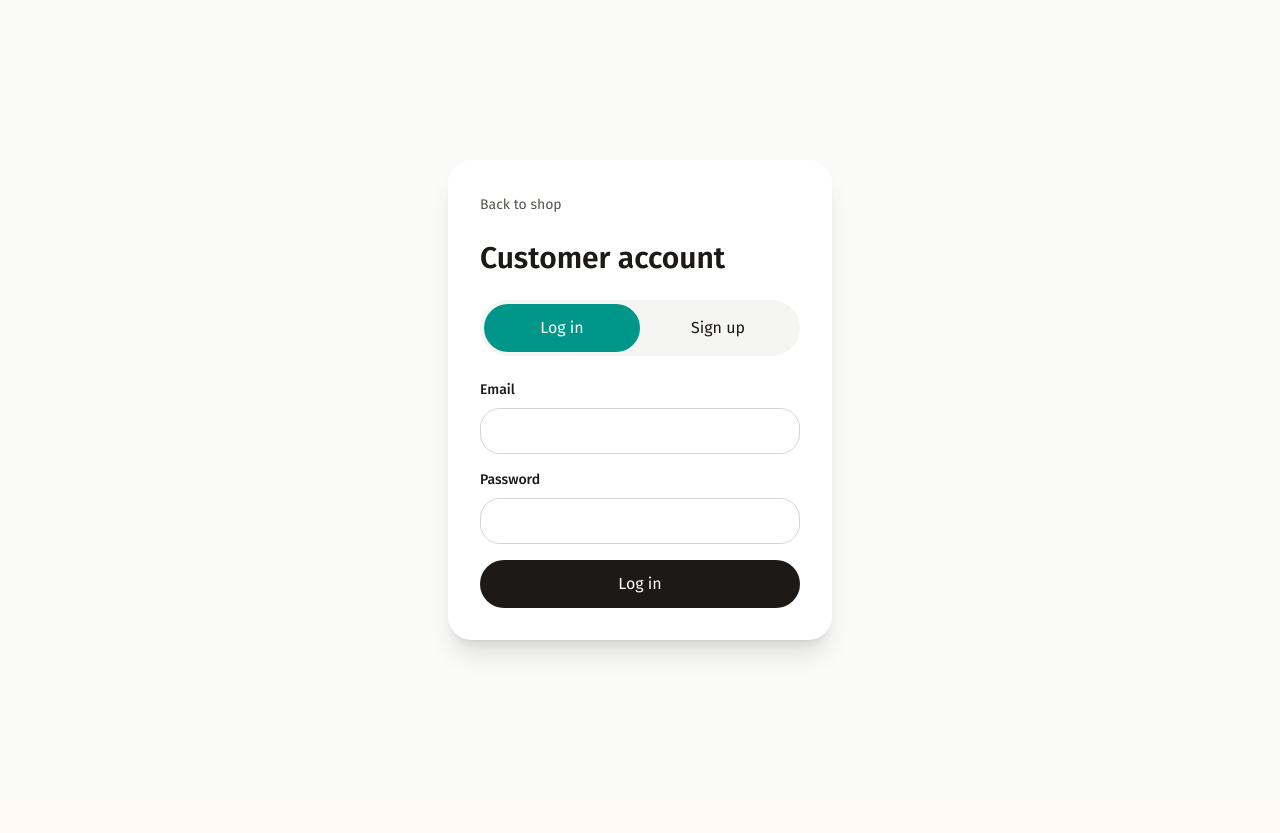
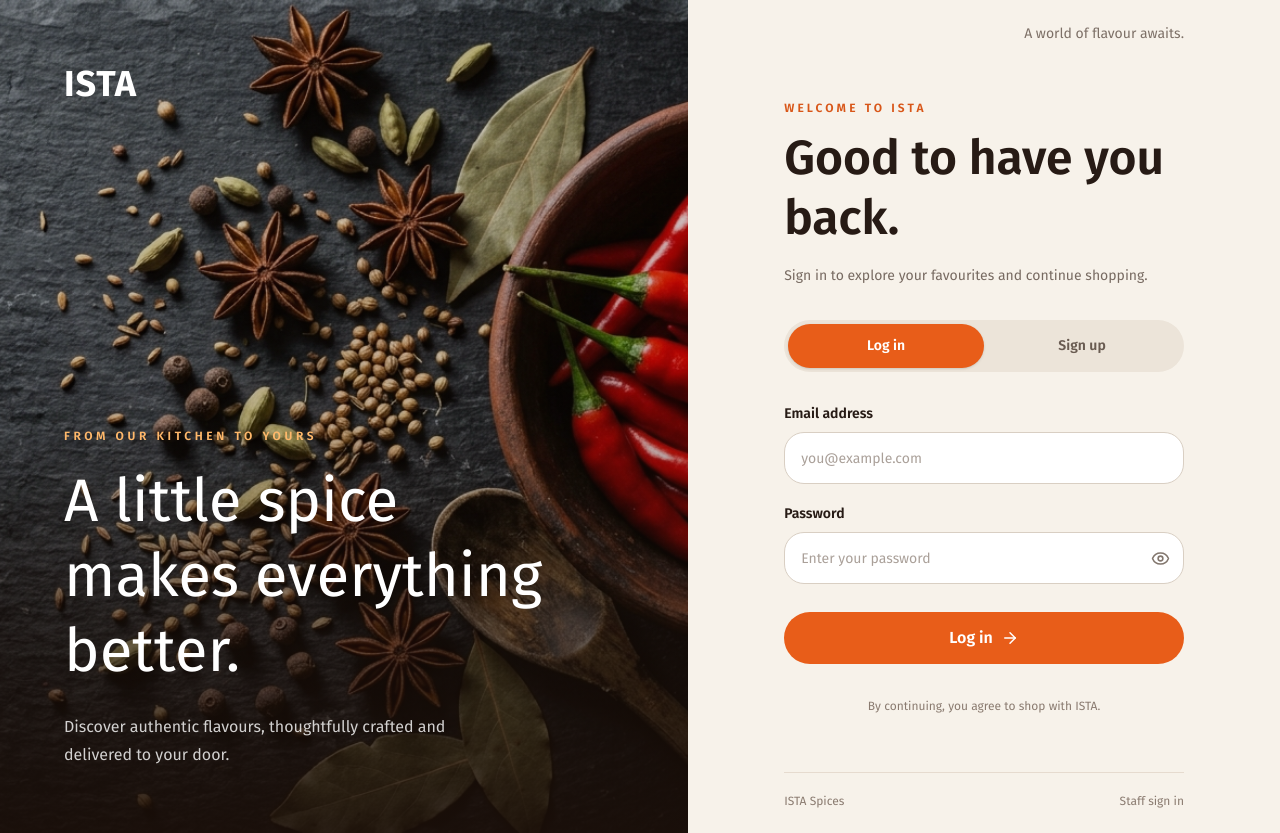
Before and after one commit to creativecrewhub1/ista-spices, a React (Vite) app in the folder frontend/: page /shop/login in a window 1280 px wide. Before the commit the page ends 800 px from the top, so only its background shows below. Built offline with nearby package versions, Linux system fonts and the light colour scheme; no server answers; a web font is replaced by a local one.

Commit message:
Add branded customer login gate for storefront

```diff
--- a/frontend/src/auth/RequireSession.tsx
+++ b/frontend/src/auth/RequireSession.tsx
@@ -4,7 +4,7 @@ import { LoadingState } from '@/components/common/QueryState'
 
 /** Gates a page behind "must be signed in" — any role. Unlike ProtectedRoute, no admin requirement. */
 export function RequireSession() {
-  const { session, loading } = useAuth()
+  const { session, role, loading } = useAuth()
   const location = useLocation()
 
   if (loading) {
@@ -15,7 +15,7 @@ export function RequireSession() {
     )
   }
 
-  if (!session) {
+  if (!session || role !== 'customer') {
     return <Navigate to="/shop/login" state={{ from: location.pathname }} replace />
   }
 
--- a/frontend/src/components/shop/SpicestHeader.tsx
+++ b/frontend/src/components/shop/SpicestHeader.tsx
@@ -148,7 +148,7 @@ export function SpicestHeader() {
             </div>
           ) : (
             <div className="flex items-center space-x-2">
-              <Link to="/login">
+              <Link to="/shop/login">
                 <Button
                   variant="outline"
                   size="sm"
@@ -157,7 +157,7 @@ export function SpicestHeader() {
                   Login
                 </Button>
               </Link>
-              <Link to="/login">
+              <Link to="/shop/login?mode=signup">
                 <Button
                   size="sm"
                   className="rounded-full bg-[#E85D19] hover:bg-[#d24e0f] text-white px-4 sm:px-5 py-1.5 text-xs sm:text-sm font-medium shadow-sm transition-all"
--- a/frontend/src/pages/shop/CustomerLoginPage.tsx
+++ b/frontend/src/pages/shop/CustomerLoginPage.tsx
@@ -1,19 +1,25 @@
 import { useState, type FormEvent } from 'react'
-import { Navigate, Link } from 'react-router-dom'
+import { Link, Navigate, useLocation, useSearchParams } from 'react-router-dom'
+import { ArrowRight, Eye, EyeOff } from 'lucide-react'
 import { useAuth } from '@/auth/AuthProvider'
 import { supabaseAuth } from '@/lib/supabaseAuthClient'
+import { api } from '@/lib/apiClient'
 
 export function CustomerLoginPage() {
   const { session, role, loading } = useAuth()
-  const [mode, setMode] = useState<'login' | 'signup'>('login')
+  const location = useLocation()
+  const [params] = useSearchParams()
+  const [mode, setMode] = useState<'login' | 'signup'>(params.get('mode') === 'signup' ? 'signup' : 'login')
   const [email, setEmail] = useState('')
   const [password, setPassword] = useState('')
+  const [visible, setVisible] = useState(false)
   const [message, setMessage] = useState('')
   const [busy, setBusy] = useState(false)
 
-  if (!loading && session && role === 'customer') return <Navigate to="/shop" replace />
+  const from = (location.state as { from?: string } | null)?.from
+  if (!loading && session && role === 'customer') return <Navigate to={from?.startsWith('/shop/') ? from : '/shop'} replace />
 
-  async function submit(event: FormEvent) {
+  async function submit(event: FormEvent<HTMLFormElement>) {
     event.preventDefault()
     setMessage('')
     setBusy(true)
@@ -21,41 +27,63 @@ export function CustomerLoginPage() {
       if (mode === 'signup') {
         const { data, error } = await supabaseAuth.auth.signUp({ email, password, options: { emailRedirectTo: `${window.location.origin}/shop` } })
         if (error) throw error
-        setMessage(data.session ? 'Account created. Opening the shop...' : 'Check your email to confirm your account, then log in.')
+        setMessage(data.session ? 'Welcome to ISTA. Opening the shop...' : 'Check your inbox to confirm your email, then log in.')
       } else {
-        const { data, error } = await supabaseAuth.auth.signInWithPassword({ email, password })
+        const { error } = await supabaseAuth.auth.signInWithPassword({ email, password })
         if (error) throw error
-        const response = await fetch(`${import.meta.env.VITE_SUPABASE_URL}/functions/v1/api/auth/whoami`, {
-          headers: { Authorization: `Bearer ${data.session.access_token}`, apikey: import.meta.env.VITE_SUPABASE_ANON_KEY },
-        })
-        const profile = response.ok ? await response.json() : null
-        if (profile?.role !== 'customer') {
+        const profile = await api.get<{ role: string }>('/auth/whoami')
+        if (profile.role !== 'customer') {
           await supabaseAuth.auth.signOut()
-          throw new Error('This page is for customer accounts only.')
+          throw new Error('This login is for customer accounts only.')
         }
       }
     } catch (error) {
-      setMessage(error instanceof Error ? error.message : 'Unable to continue. Try again.')
+      setMessage(error instanceof Error ? error.message : 'Unable to continue. Please try again.')
     } finally {
       setBusy(false)
     }
   }
 
   return (
-    <main className="flex min-h-svh items-center justify-center bg-stone-50 p-4 text-stone-900">
-      <section className="w-full max-w-sm rounded-3xl bg-white p-8 shadow-xl" aria-label="Customer account">
-        <Link to="/shop" className="text-sm text-stone-600">Back to shop</Link>
-        <h1 className="mt-6 text-3xl font-semibold">Customer account</h1>
-        <div className="mt-6 grid grid-cols-2 rounded-full bg-stone-100 p-1" aria-label="Account mode">
-          <button type="button" aria-pressed={mode === 'login'} onClick={() => setMode('login')} className={`rounded-full p-3 ${mode === 'login' ? 'bg-teal-600 text-white' : ''}`}>Log in</button>
-          <button type="button" aria-pressed={mode === 'signup'} onClick={() => setMode('signup')} className={`rounded-full p-3 ${mode === 'signup' ? 'bg-teal-600 text-white' : ''}`}>Sign up</button>
+    <main className="grid min-h-svh bg-[#f7f2ea] text-[#271b15] lg:grid-cols-[minmax(0,1fr)_minmax(450px,0.86fr)]">
+      <section className="relative hidden min-h-svh overflow-hidden bg-[#23160f] lg:block" aria-label="ISTA spices">
+        <img src="/images/spicest/hero_desi_masale_bg.jpg" alt="" className="absolute inset-0 h-full w-full object-cover" />
+        <div className="absolute inset-0 bg-gradient-to-t from-[#1b0f09]/90 via-[#1b0f09]/25 to-[#1b0f09]/20" />
+        <div className="relative flex h-full flex-col justify-between p-12 xl:p-16">
+          <span className="font-display text-4xl font-bold tracking-wide text-white">ISTA</span>
+          <div className="max-w-lg text-white">
+            <p className="mb-5 text-xs font-semibold uppercase tracking-[0.3em] text-orange-300">From our kitchen to yours</p>
+            <h2 className="font-display text-5xl leading-tight xl:text-6xl">A little spice makes everything better.</h2>
+            <p className="mt-6 max-w-md text-base leading-7 text-white/80">Discover authentic flavours, thoughtfully crafted and delivered to your door.</p>
+          </div>
         </div>
-        <form onSubmit={submit} className="mt-6 grid gap-4">
-          <label className="grid gap-2 text-sm font-medium">Email<input type="email" required autoComplete="email" value={email} onChange={event => setEmail(event.target.value)} className="rounded-xl border border-stone-300 p-3" /></label>
-          <label className="grid gap-2 text-sm font-medium">Password<input type="password" required minLength={6} autoComplete={mode === 'signup' ? 'new-password' : 'current-password'} value={password} onChange={event => setPassword(event.target.value)} className="rounded-xl border border-stone-300 p-3" /></label>
-          <button disabled={busy} className="rounded-full bg-stone-900 p-3 text-white disabled:opacity-50">{busy ? 'Please wait...' : mode === 'login' ? 'Log in' : 'Create customer account'}</button>
-          {message && <p role="status" className="text-sm">{message}</p>}
-        </form>
+      </section>
+      <section className="flex min-h-svh flex-col px-5 py-6 sm:px-12 lg:px-14 xl:px-24">
+        <header className="flex items-center justify-between gap-4">
+          <span className="font-display text-3xl font-bold tracking-wide text-[#e85d19] lg:hidden">ISTA</span>
+          <span className="hidden lg:block" />
+          <span className="text-sm text-[#7d7067]">A world of flavour awaits.</span>
+        </header>
+        <div className="mx-auto flex w-full max-w-[420px] flex-1 flex-col justify-center py-14">
+          <div className="mb-8">
+            <p className="mb-3 text-xs font-semibold uppercase tracking-[0.26em] text-[#d85618]">Welcome to ISTA</p>
+            <h1 className="font-display text-4xl font-semibold leading-tight sm:text-5xl">{mode === 'login' ? 'Good to have you back.' : 'Join the table.'}</h1>
+            <p className="mt-4 text-sm leading-6 text-[#776a61]">{mode === 'login' ? 'Sign in to explore your favourites and continue shopping.' : 'Create your customer account and start exploring.'}</p>
+          </div>
+          <div className="mb-8 grid grid-cols-2 rounded-full bg-[#ece4d9] p-1" aria-label="Account mode">
+            {(['login', 'signup'] as const).map(value => (
+              <button key={value} type="button" aria-pressed={mode === value} onClick={() => { setMode(value); setMessage('') }} className={`min-h-11 rounded-full text-sm font-semibold transition-colors focus-visible:outline-2 focus-visible:outline-offset-2 focus-visible:outline-[#e85d19] ${mode === value ? 'bg-[#e85d19] text-white shadow-sm' : 'text-[#695b51] hover:text-[#271b15]'}`}>{value === 'login' ? 'Log in' : 'Sign up'}</button>
+            ))}
+          </div>
+          <form onSubmit={submit} className="grid gap-5">
+            <label className="grid gap-2 text-sm font-semibold">Email address<input type="email" required autoComplete="email" placeholder="you@example.com" value={email} onChange={event => setEmail(event.target.value)} className="h-13 rounded-xl border border-[#d9cfc3] bg-white px-4 font-normal outline-none transition-colors placeholder:text-[#aaa099] focus:border-[#e85d19] focus:ring-2 focus:ring-[#e85d19]/15" /></label>
+            <label className="grid gap-2 text-sm font-semibold">Password<span className="relative block"><input type={visible ? 'text' : 'password'} required minLength={6} autoComplete={mode === 'signup' ? 'new-password' : 'current-password'} placeholder="Enter your password" value={password} onChange={event => setPassword(event.target.value)} className="h-13 w-full rounded-xl border border-[#d9cfc3] bg-white px-4 pr-12 font-normal outline-none transition-colors placeholder:text-[#aaa099] focus:border-[#e85d19] focus:ring-2 focus:ring-[#e85d19]/15" /><button type="button" onClick={() => setVisible(!visible)} aria-label={visible ? 'Hide password' : 'Show password'} className="absolute inset-y-0 right-0 flex w-12 items-center justify-center text-[#82766d] hover:text-[#e85d19]">{visible ? <EyeOff size={19} /> : <Eye size={19} />}</button></span></label>
+            <button disabled={busy} className="mt-2 flex h-13 items-center justify-center gap-2 rounded-full bg-[#e85d19] px-6 font-semibold text-white transition-colors hover:bg-[#cb4c11] focus-visible:outline-2 focus-visible:outline-offset-2 focus-visible:outline-[#e85d19] disabled:opacity-60">{busy ? 'Please wait...' : mode === 'login' ? 'Log in' : 'Create account'} {!busy && <ArrowRight size={18} aria-hidden="true" />}</button>
+            {message && <p role="status" className="text-sm text-[#a63b15]">{message}</p>}
+          </form>
+          <p className="mt-8 text-center text-xs leading-5 text-[#8a7b70]">By continuing, you agree to shop with ISTA.</p>
+        </div>
+        <footer className="flex justify-between gap-4 border-t border-[#e6dbcf] pt-5 text-xs text-[#8a7b70]"><span>ISTA Spices</span><Link to="/login" className="hover:text-[#e85d19]">Staff sign in</Link></footer>
       </section>
     </main>
   )
```
Also changed, not shown: frontend/src/App.tsx (+5 -4 lines).
